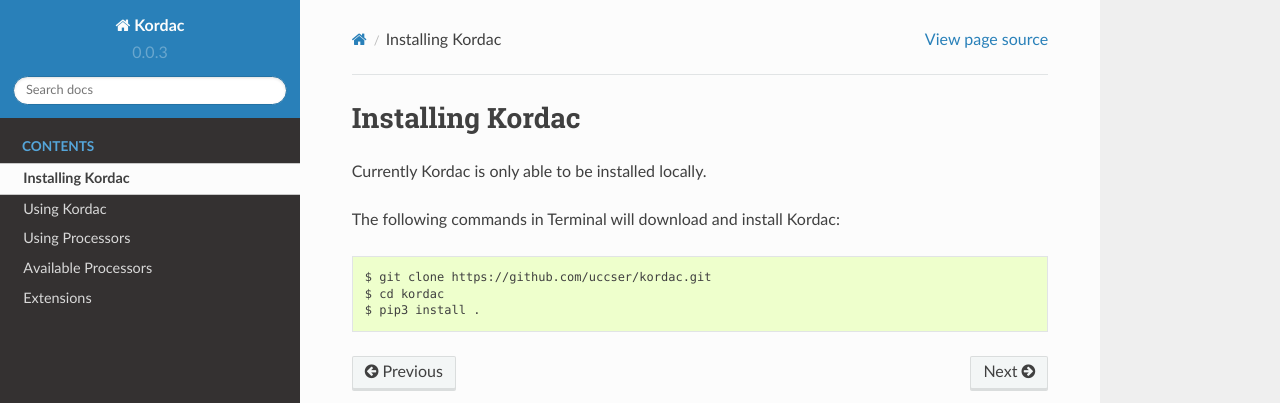
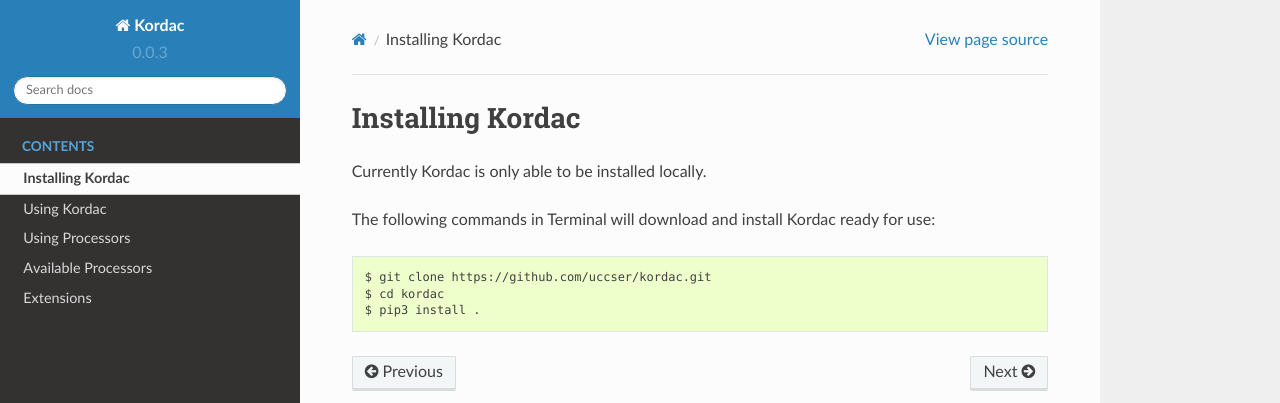
Before and after one commit to uccser/verto, a Sphinx documentation site: the page built from docs/source/install.rst, in a window 1280 px wide. Shown: the top 403 px of the page. Built offline with Sphinx 7.4.7 and the Read the Docs theme 2.0.0, drawn with Linux system fonts in a browser that asks for light colours.

```diff
--- a/docs/source/install.rst
+++ b/docs/source/install.rst
@@ -3,7 +3,7 @@ Installing Kordac
 
 Currently Kordac is only able to be installed locally.
 
-The following commands in Terminal will download and install Kordac:
+The following commands in Terminal will download and install Kordac ready for use:
 
 .. code-block:: none
 
--- a/setup.py
+++ b/setup.py
@@ -29,7 +29,8 @@ setup(
     include_package_data=True,
     install_requires=[
         'markdown>=2.6.8',
-        'python-markdown-math>=0.2'
+        'bs4>=0.0.1',
+        'Jinja2>=2.9.5'
     ],
     zip_safe=False
 )
```
